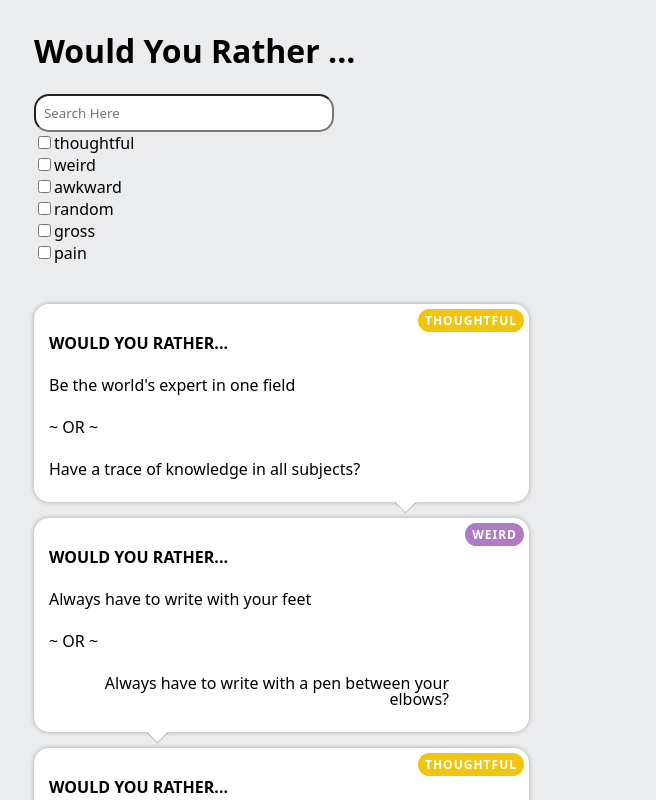
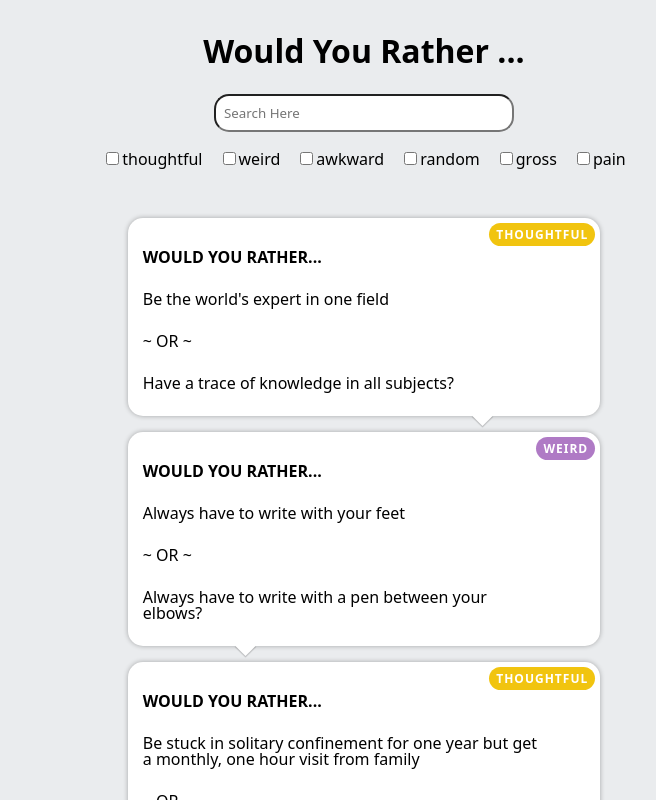
Before and after one commit to benroasting/would-you-rather, a React (Create React App) app: page / in a window 1280 px wide. Shown: the top 800 px of the page, without its empty margins (276-932 px from the left). Built offline with nearby package versions, Linux system fonts and the light colour scheme.

Commit message:
styling and removing console logs

```diff
--- a/src/App.css
+++ b/src/App.css
@@ -4,11 +4,14 @@
 }
 
 body {
+  background-color: #eaecee;
+}
+
+.App {
   display: flex;
   align-items: center;
   flex-direction: column;
   min-height: 100vh;
-  background-color: #eaecee;
 }
 
 .search-bar {
@@ -26,8 +29,8 @@ body {
 
 .question {
   display: flex;
+  margin: auto;
   justify-content: flex-start;
-  padding-right: 30px;
   position: relative;
   width: 75%;
 }
@@ -38,11 +41,9 @@ body {
   background-color: white;
   display: flex;
   flex-direction: column;
-  align-items: flex-start;
   padding: 15px;
   position: relative;
   width: 600px;
-  text-align: right;
   margin-bottom: 1rem;
 }
 
@@ -59,14 +60,23 @@ body {
 }
 
 .question:nth-child(odd) .question-content {
-  text-align: left;
-  align-items: flex-start;
+  /* align-items: flex-start; */
 }
 
 .question:nth-child(odd) .question-content::after {
   left: calc(75% - 7.5px);
 }
 
+.title {
+  font-weight: bold;
+}
+
+.question-content p {
+  font-size: 16px;
+  line-height: 16px;
+  margin-bottom: 10px;
+  max-width: 400px;
+}
 .question-content .tag {
   color: #fff;
   font-size: 12px;
@@ -81,26 +91,17 @@ body {
   margin-bottom: 1rem;
 }
 
-/* .question:nth-child(odd) .question-content .tag {
-  left: auto;
-  right: 5px;
-} */
-
-.title {
-  font-weight: bold;
+.checkbox-container {
+  display: flex;
+  flex-direction: row;
+  margin-top: 0.5rem;
 }
 
-.question-content p {
-  font-size: 16px;
-  line-height: 16px;
-  margin-bottom: 10px;
-  max-width: 400px;
+.searchBar {
+  margin-bottom: 1rem;
+  margin: auto;
 }
 
-.radio-button-container {
-  display: block;
+.eachCheckbox {
+  margin: 0.5rem;
 }
-
-.radio-button-container ul li {
-  list-style-type: none;
-}
--- a/src/App.js
+++ b/src/App.js
@@ -26,15 +26,10 @@ function App() {
 
   const onAddCategory = (category) => {
     checkCategory.push(category);
-    console.log("adding", category, checkCategory);
     setCheckCategory([...checkCategory]);
   };
 
   const onRemoveCategory = (category) => {
-    console.log(
-      checkCategory.filter((c) => c !== category),
-      category
-    );
     setCheckCategory(checkCategory.filter((c) => c !== category));
   };
 
--- a/src/Components/ButtonFilter.js
+++ b/src/Components/ButtonFilter.js
@@ -12,22 +12,9 @@ export default function ButtonFilter(props) {
     }
   };
 
-  // const handleSearchToggle = (value) => {
-  //   const currentIndex = props.checked.indexOf(value);
-  //   const newCheck = [...props.checked];
-
-  //   if (currentIndex === -1) {
-  //     newCheck.push(value);
-  //   } else {
-  //     newCheck.splice(currentIndex, 1);
-  //   }
-
-  //   props.onChange(newCheck);
-  // };
-
   const checkBoxList = () =>
     categories.map((category) => (
-      <div>
+      <div className="eachCheckbox">
         <input
           type="checkbox"
           checked={props.checked.indexOf(category.id) === -1 ? false : true}
@@ -37,5 +24,5 @@ export default function ButtonFilter(props) {
       </div>
     ));
 
-  return <div>{checkBoxList()}</div>;
+  return <div className="checkbox-container">{checkBoxList()}</div>;
 }
--- a/src/Components/SearchBar.js
+++ b/src/Components/SearchBar.js
@@ -7,7 +7,7 @@ const Search = ({ onChange, searchText }) => {
   };
 
   return (
-    <div>
+    <div className="searchBar">
       <input
         className="search-bar"
         type="search"
--- a/src/data.js
+++ b/src/data.js
@@ -54,7 +54,7 @@ const data = [
     question2: "marry someone your parents chose?",
     category: {
       tag: "random",
-      color: "#EB984E",
+      color: "#AF7AC5",
     },
   },
   {
@@ -72,7 +72,7 @@ const data = [
     question2: "pick someone up from the airport 15 times?",
     category: {
       tag: "random",
-      color: "#EB984E",
+      color: "#AF7AC5",
     },
   },
   {
@@ -112,7 +112,7 @@ const data = [
       "(as a girl) never shave or remove any body hair/(as a boy) shave all body hair but not have the excuse of athletics?",
     category: {
       tag: "random",
-      color: "#EB984E",
+      color: "#AF7AC5",
     },
   },
   {
@@ -141,7 +141,7 @@ const data = [
     question2: "marry someone with no sense of humor?",
     category: {
       tag: "weird",
-      color: "#EB984E",
+      color: "#AF7AC5",
     },
   },
   {
@@ -150,7 +150,7 @@ const data = [
     question2: "your ability to walk for a year?",
     category: {
       tag: "weird",
-      color: "#EB984E",
+      color: "#AF7AC5",
     },
   },
   {
@@ -169,7 +169,7 @@ const data = [
     question2: "always drinks three cups of coffee right before bed?",
     category: {
       tag: "random",
-      color: "#EB984E",
+      color: "#AF7AC5",
     },
   },
   {
@@ -188,7 +188,7 @@ const data = [
     question2: "jog through the desert for two hours in a heavy wool coat?",
     category: {
       tag: "random",
-      color: "#EB984E",
+      color: "#AF7AC5",
     },
   },
   {
@@ -197,7 +197,7 @@ const data = [
     question2: "someone who repeats everything you just said?",
     category: {
       tag: "weird",
-      color: "#EB984E",
+      color: "#AF7AC5",
     },
   },
   {
@@ -237,7 +237,7 @@ const data = [
       "coexist with a small bird that lives on your nose and yanks out your nose hairs at its discretion?",
     category: {
       tag: "weird",
-      color: "#EB984E",
+      color: "#AF7AC5",
     },
   },
   {
@@ -266,7 +266,7 @@ const data = [
     question2: "wrongly accused of flashing a school bus of little kids?",
     category: {
       tag: "weird",
-      color: "#EB984E",
+      color: "#AF7AC5",
     },
   },
   {
@@ -286,7 +286,7 @@ const data = [
     question2: "be a socializer and have to talk to 200 people everyday?",
     category: {
       tag: "weird",
-      color: "#EB984E",
+      color: "#AF7AC5",
     },
   },
   {
@@ -295,7 +295,7 @@ const data = [
     question2: "in pig Latin?",
     category: {
       tag: "random",
-      color: "#EB984E",
+      color: "#AF7AC5",
     },
   },
   {
@@ -304,7 +304,7 @@ const data = [
     question2: "never have any biological chidlren at all?",
     category: {
       tag: "weird",
-      color: "#EB984E",
+      color: "#AF7AC5",
     },
   },
   {
@@ -342,7 +342,7 @@ const data = [
     question2: "were militantly strict and always went by the book?",
     category: {
       tag: "random",
-      color: "#EB984E",
+      color: "#AF7AC5",
     },
   },
   {
```
